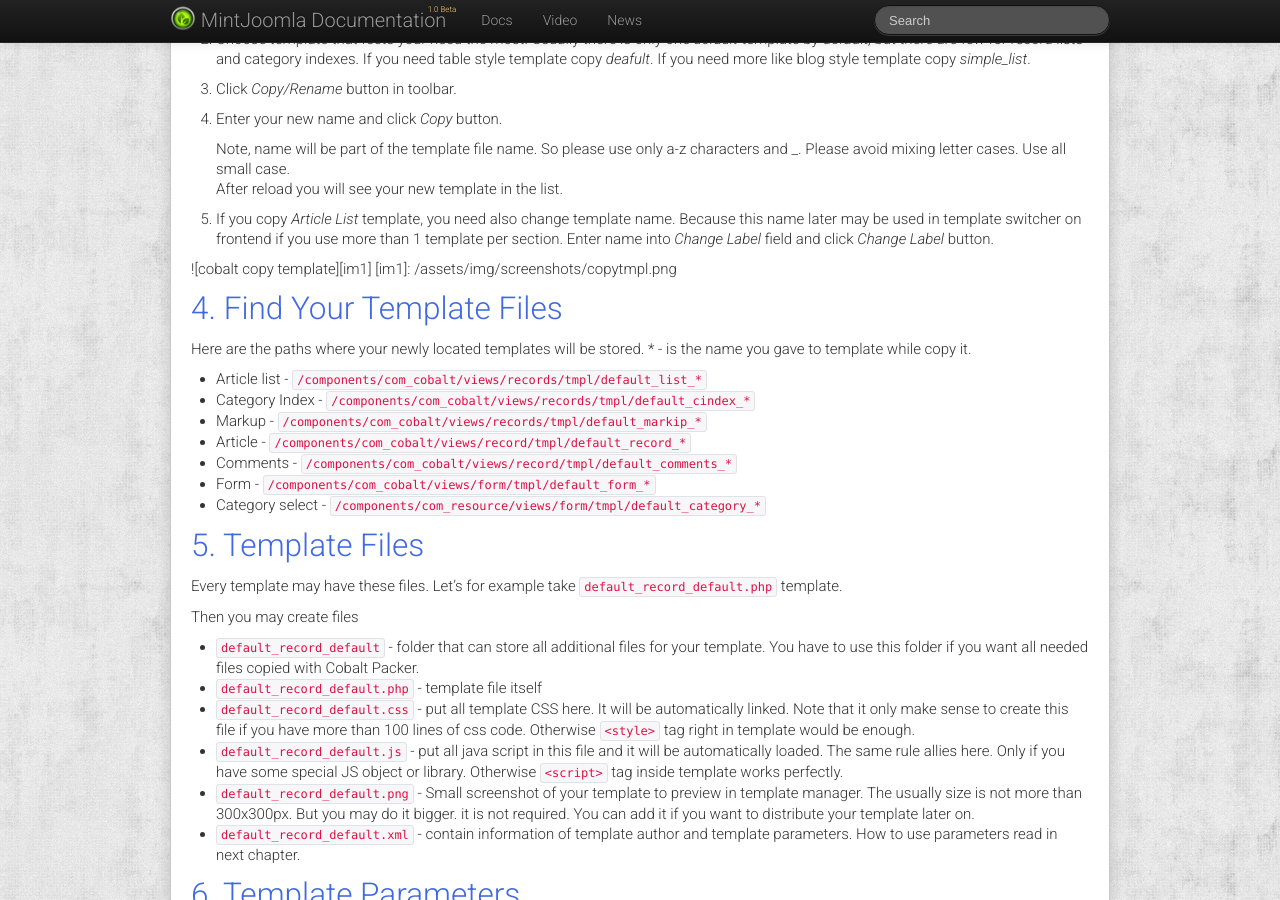
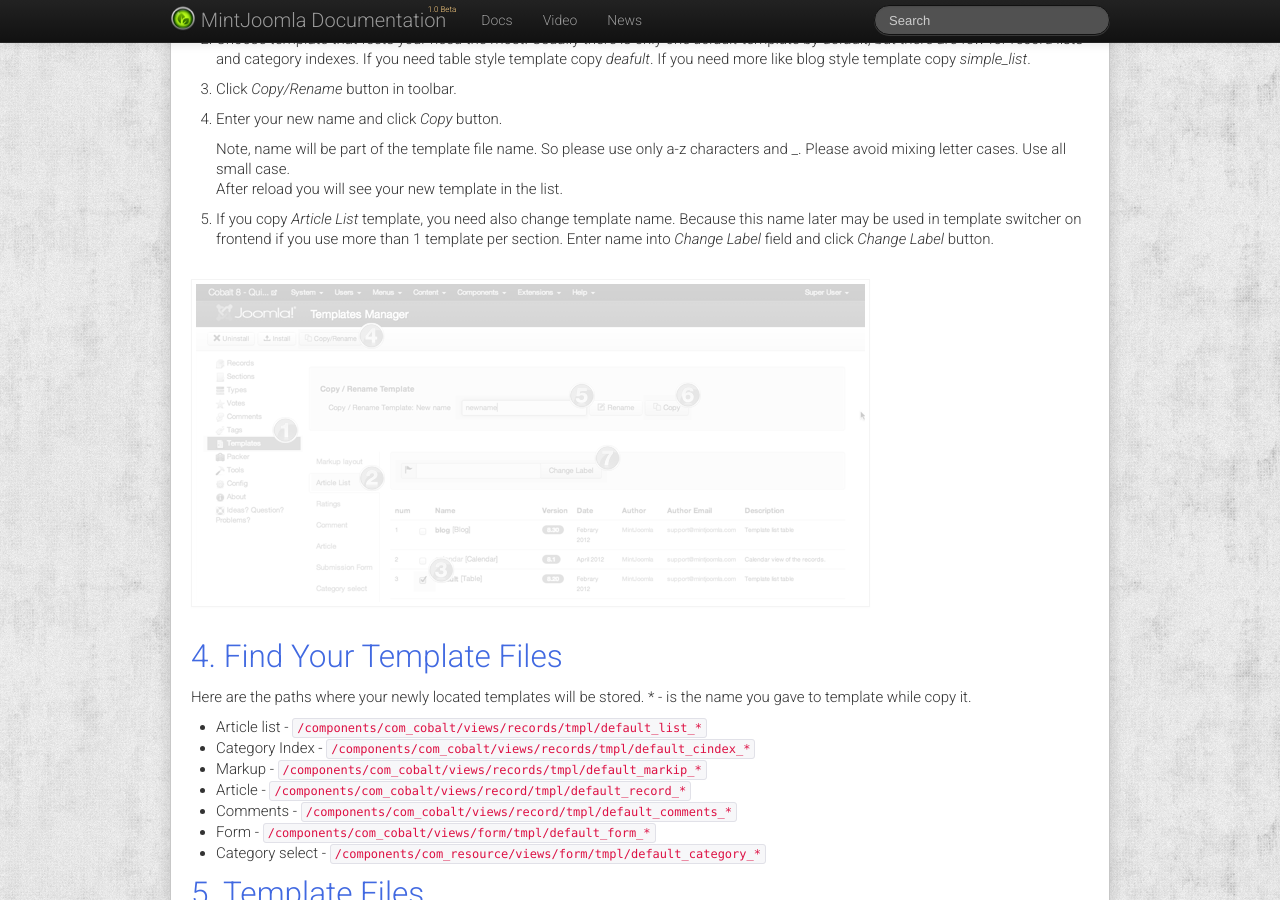
Before and after one commit to MintJoomla/MintJoomla.github.io, a Jekyll site: the page built from en/cobalt/_posts/developer/2013-01-01-custom-templates-general.md, in a window 1280 px wide and 900 px high, scrolled down 1835 px. Built offline with Jekyll 4.4.1, drawn with Linux system fonts in a browser that asks for light colours; comment, search, counter and statistics services are not loaded.

Commit message:
fix - picture in template cobalt general article.

```diff
--- a/en/cobalt/_posts/developer/2013-01-01-custom-templates-general.md
+++ b/en/cobalt/_posts/developer/2013-01-01-custom-templates-general.md
@@ -64,8 +64,7 @@ To starting developing any template you start with making copy of some existing
 
 5. If you copy _Article List_ template, you need also change template name. Because this name later may be used in template switcher on frontend if you use more than 1 template per section. Enter name into _Change Label_ field and click _Change Label_ button.
 
-![cobalt copy template][im1]
-[im1]: /assets/img/screenshots/copytmpl.png
+![cobalt copy template](/assets/img/screenshots/copytmpl.png)
 
 
 ## 4. Find Your Template Files
```
